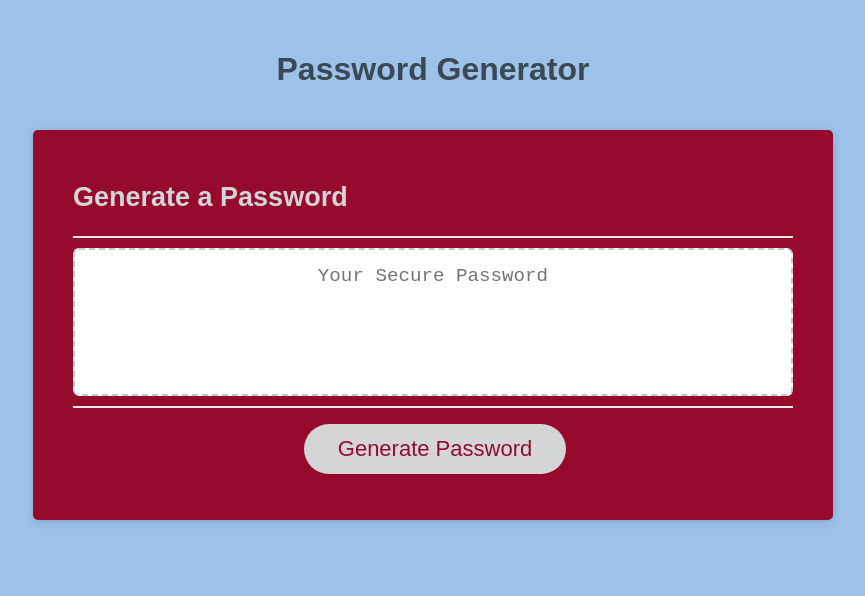
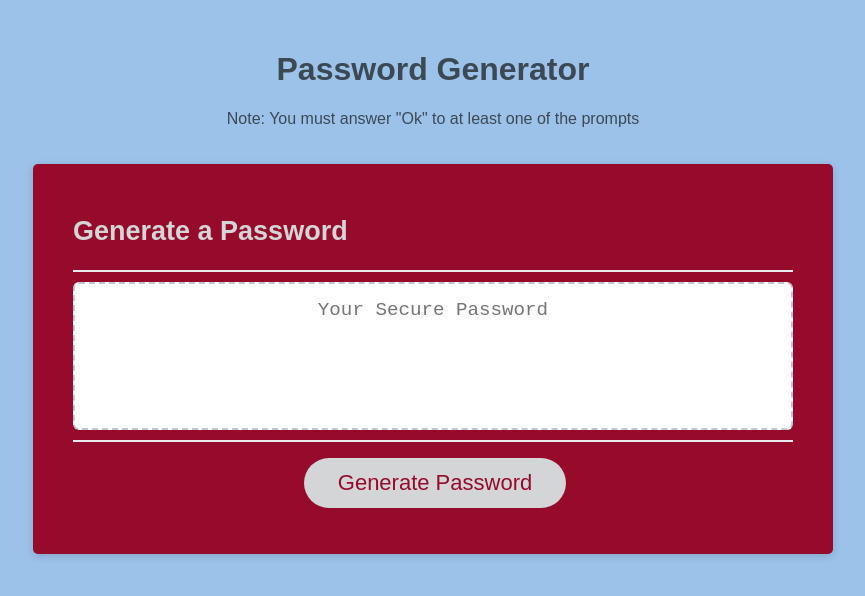
Before and after one commit to MikeTritsch/challenge-3-UTA-tritsch, a plain HTML site: page index.html in a window 1280 px wide. Shown: the whole page, without its empty margins (207-1072 px from the left). Drawn offline with Linux system fonts and the light colour scheme.

Commit message:
added README and images, added HTML instructions as well

```diff
--- a/index.html
+++ b/index.html
@@ -13,6 +13,7 @@
     <div class="wrapper">
         <header>
             <h1>Password Generator</h1>
+            <p>Note: You must answer "Ok" to at least one of the prompts</p>
         </header>
         <div class="card">
             <div class="card-header">
```
Also changed, not shown: assets/style/images/functionality.gif (added), assets/style/images/mobile-view.png (added), assets/style/images/screenshot.png (added), 5 other files.
